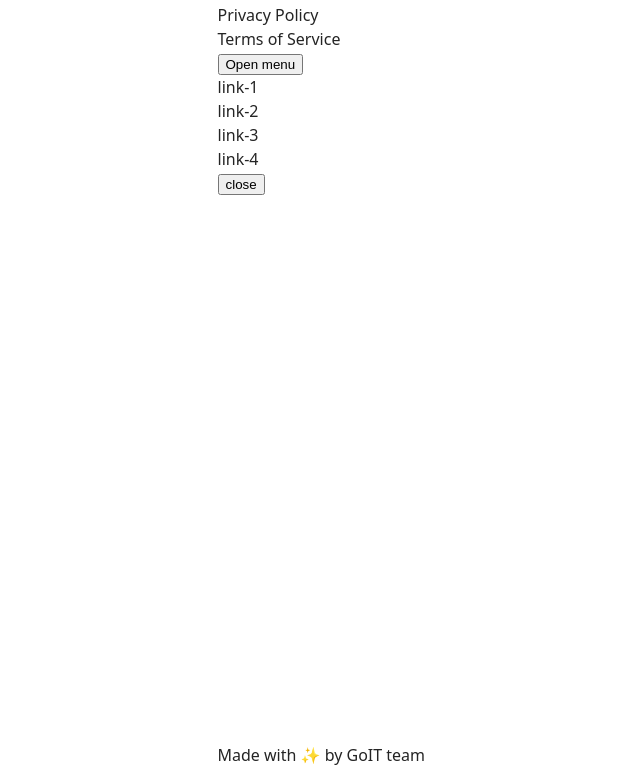
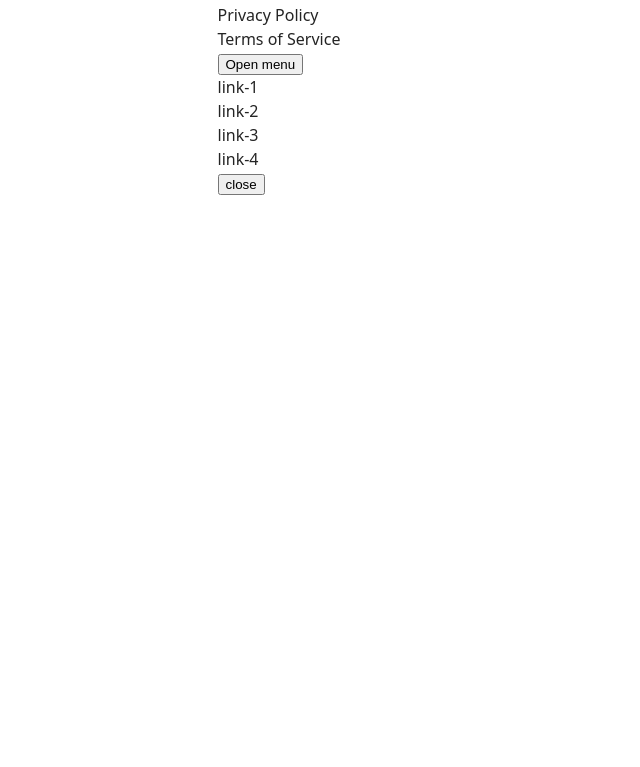
Before and after one commit to lena-tar/STP-12571, a plain HTML site: page index.html in a window 1280 px wide. Shown: the part 33-800 px from the top of the page, without its empty margins (235-875 px from the left). Drawn offline with Linux system fonts and the light colour scheme.

Commit message:
Deploying to gh-pages from @ lena-tar/STP-12571@2701ab28146b55337ca49d041eb6d94b0357f995 🚀

```diff
--- a/index.html
+++ b/index.html
@@ -48,17 +48,7 @@
 
     <footer class="footer">
   <div class="container">
-    <p class="footer-desc">
-      Made with ✨ by
-      <a
-        class="footer-link"
-        href="https://goit.global/ua/"
-        target="_blank"
-        rel="noopener noreferrer"
-      >
-        GoIT team
-      </a>
-    </p>
+
   </div>
 </footer>
 
```
Also changed, not shown: privacy-page.html (+1 -11 lines), terms-page.html (+1 -11 lines).
